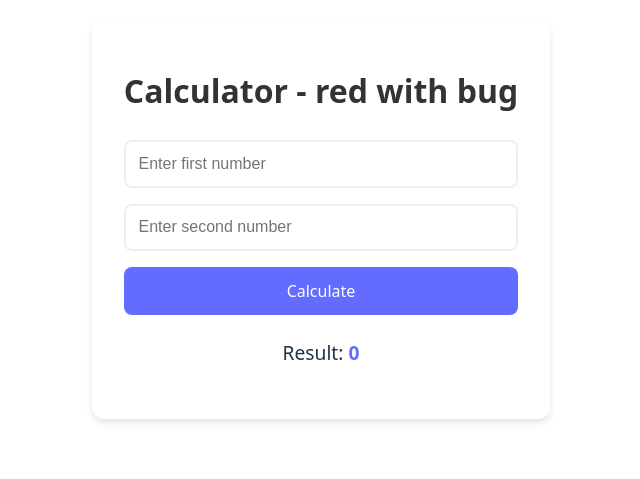
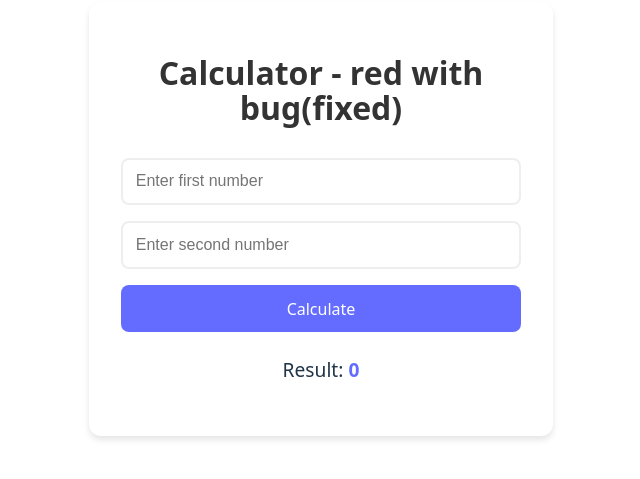
Before and after one commit to NishantTheProgrammer/jenkins-react, a React (Vite) app: page / in a window 1280 px wide. Shown: the part 181-660 px from the top of the page, without its empty margins (319-959 px from the left). Built offline with nearby package versions, Linux system fonts and the light colour scheme.

Commit message:
fixed the bug

```diff
--- a/src/App.tsx
+++ b/src/App.tsx
@@ -7,12 +7,12 @@ function App() {
   const [result, setResult] = useState(0)
 
   const calculate = () => {
-    setResult(Number(num1) * Number(num2))
+    setResult(Number(num1) + Number(num2))
   }
 
   return (
     <div className="calculator">
-      <h1>Calculator - red with bug</h1>
+      <h1>Calculator - red with bug(fixed)</h1>
       <div className="calculator-grid">
         <input
           type="number"
```
